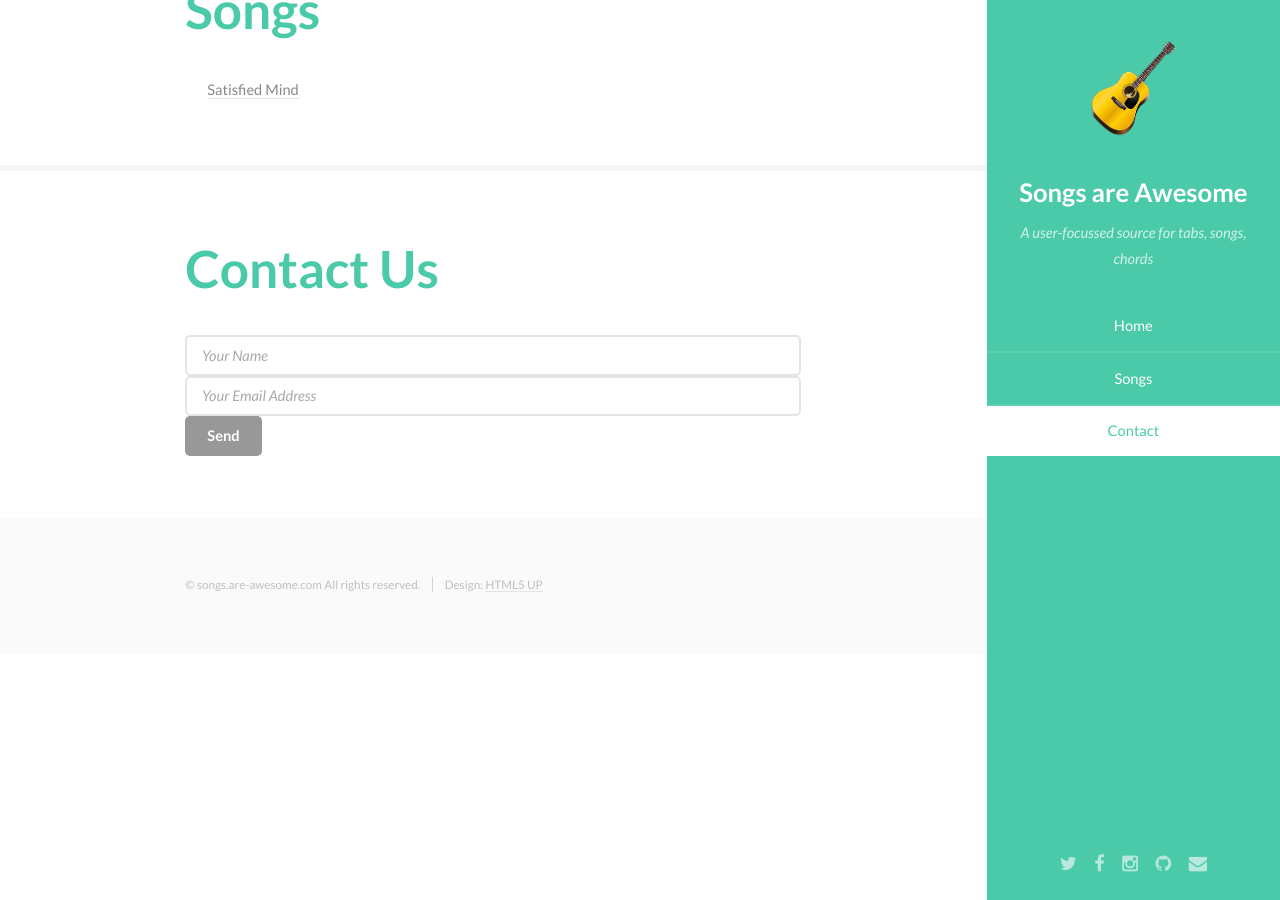
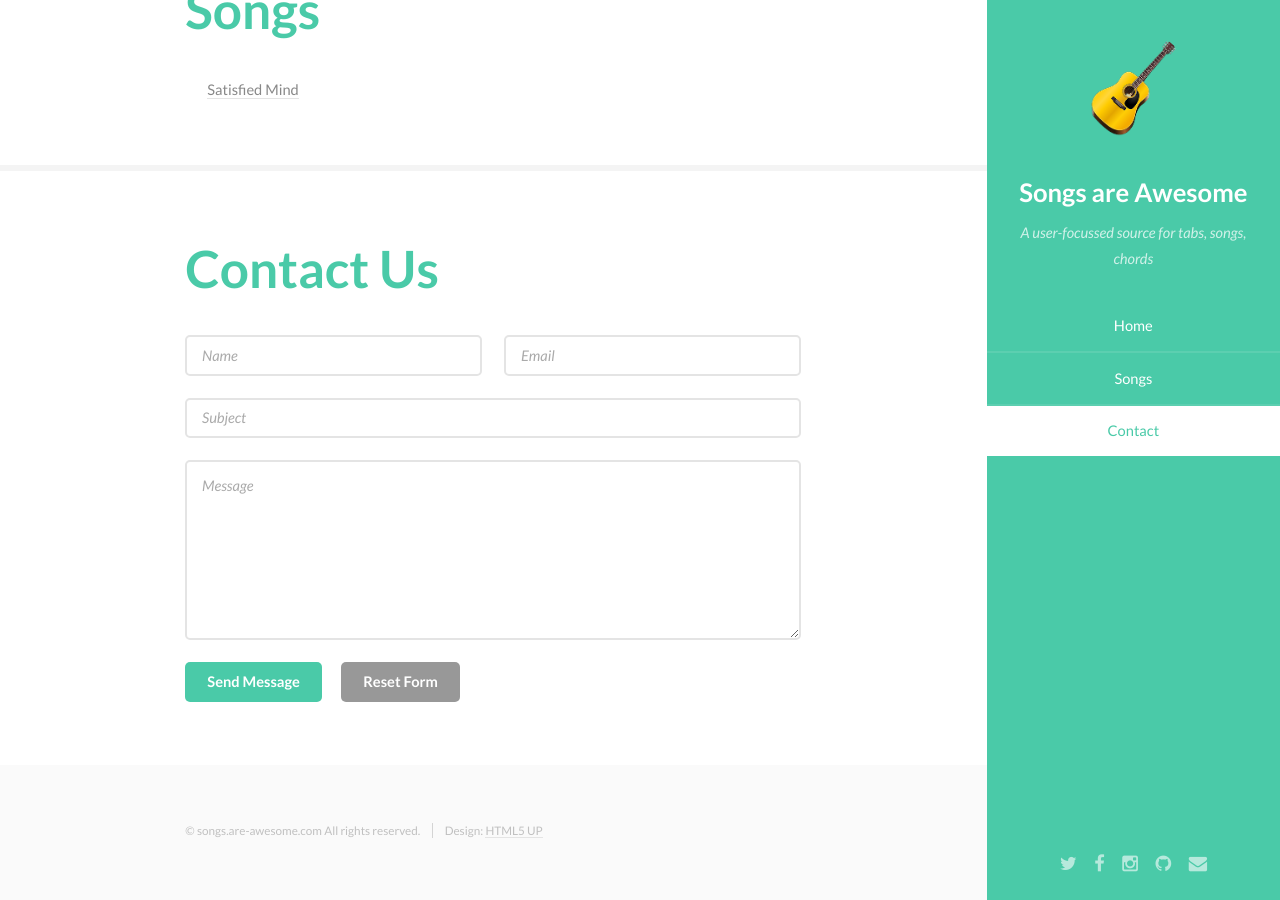
Before and after one commit to wabarr/guitars, a Jekyll site: the page built from index.html, in a window 1280 px wide and 900 px high, scrolled down 570 px. Built offline with Jekyll 4.4.1, drawn with Linux system fonts in a browser that asks for light colours.

Commit message:
make contact form pretty

```diff
--- a/_includes/contact.html
+++ b/_includes/contact.html
@@ -3,13 +3,28 @@
     <div class="container">
       <header class="major">
         <h2>Contact Us</h2>
-        <form action="//formspree.io/submitanawesomesong@gmail.com" method="POST">
-          <input type="text" name="name" placeholder="Your Name">
-          <input type="email" name="_replyto" placeholder="Your Email Address">
-          <input type="submit" value="Send">
-          <input type="hidden" name="_next" value="{{site.base_url}}/thanks.html" />
-          <input type="text" name="_gotcha" style="display:none" /> <!--This field is a honeypot to attract spambots-->
-        </form>
+        <form method="post" action="//formspree.io/submitanawesomesong@gmail.com">
+										<div class="row uniform">
+											<div class="6u 12u(xsmall)"><input type="text" name="name" id="name" placeholder="Name" /></div>
+											<div class="6u 12u(xsmall)"><input type="email" name="_replyto" id="email" placeholder="Email" /></div>
+										</div>
+										<div class="row uniform">
+											<div class="12u"><input type="text" name="_subject" id="subject" placeholder="Subject" /></div>
+										</div>
+										<div class="row uniform">
+											<div class="12u"><textarea name="message" id="message" placeholder="Message" rows="6"></textarea></div>
+										</div>
+										<div class="row uniform">
+											<div class="12u">
+												<ul class="actions">
+													<li><input type="submit" class="special" value="Send Message" /></li>
+													<li><input type="reset" value="Reset Form" /></li>
+                          <input type="hidden" name="_next" value="{{site.base_url}}/thanks.html" />
+                          <input type="text" name="_gotcha" style="display:none" /> <!--This field is a honeypot to attract spambots-->
+												</ul>
+											</div>
+										</div>
+									</form>
       </header>
     </div>
   </section>
```
